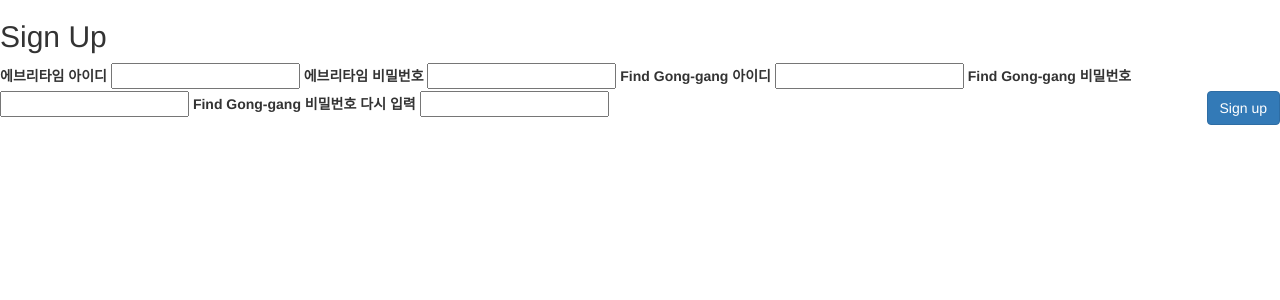
After one commit to ha-yeon0729/Everytime, a Django app: page /signup/ in a window 1280 px wide. The commit adds this page. Shown: the top 300 px of the page. Run offline with Django 3.2, Linux system fonts and the light colour scheme; some libraries are stand-ins or nearby versions.

```diff
--- a/everyTime/app1/templates/login.html
+++ b/everyTime/app1/templates/login.html
@@ -70,7 +70,7 @@
 				</div>
                  <div class="mt-4">
                 <div class="d-flex justify-content-center links">
-                    Don't have an account? <a href="#" class="ml-2">Sign Up</a>
+                    Don't have an account? <a href="../signup" class="ml-2">Sign Up</a>
                 </div>
                 <div class="d-flex justify-content-center links">
                     <a href="#">Forgot your password?</a>
--- /dev/null
+++ b/everyTime/app1/templates/signup.html
@@ -0,0 +1,31 @@
+<!DOCTYPE html>
+<html lang="ko">
+<head>
+    <meta charset="UTF-8">
+    <title>Title</title>
+</head>
+<body>
+<link href="//netdna.bootstrapcdn.com/twitter-bootstrap/2.3.2/css/bootstrap-combined.min.css" rel="stylesheet" id="bootstrap-css">
+<script src="//netdna.bootstrapcdn.com/twitter-bootstrap/2.3.2/js/bootstrap.min.js"></script>
+<script src="//code.jquery.com/jquery-1.11.1.min.js"></script>
+<!------ Include the above in your HEAD tag ---------->
+
+<div class="span3">
+    <h2>Sign Up</h2>
+    <form>
+    <label>에브리타임 아이디</label>
+    <input type="text" name="etaid" class="span3">
+    <label>에브리타임 비밀번호</label>
+    <input type="password" name="etapw" class="span3">
+    <label>Find Gong-gang 아이디</label>
+    <input type="text" name="userid" class="span3">
+    <label>Find Gong-gang 비밀번호</label>
+    <input type="text" name="userpw" class="span3">
+    <label>Find Gong-gang 비밀번호 다시 입력</label>
+    <input type="password" name="password" class="span3">
+    <input type="submit" value="Sign up" class="btn btn-primary pull-right">
+    <div class="clearfix"></div>
+    </form>
+</div>
+</body>
+</html>
--- /dev/null
+++ b/everyTime/app1/urls.py
@@ -0,0 +1,8 @@
+from django.urls import path
+from . import views
+
+urlpatterns = [
+    path('', views.index, name='login'),
+    path('select/', views.select, name='select'),
+    path('signup/', views.signup, name='signup'),
+]
--- a/everyTime/app1/views.py
+++ b/everyTime/app1/views.py
@@ -1,5 +1,6 @@
-import platform
-from django.shortcuts import render
+import re
+import pandas as pd
+from django.shortcuts import render, redirect
 from bs4 import BeautifulSoup
 from selenium import webdriver
 from django.views.decorators.csrf import csrf_exempt
@@ -8,14 +9,33 @@ from time import sleep
 #def f_login(request):
     #회원가입 db완성 후 로그인 시 id pw 받아와서 db랑 비교 후 일치 하면 다음 페이지로이동 아닐 시 예외 처리
 
-def home(request):
+
+@csrf_exempt
+
+def index(request):
     return render(request, 'login.html')
-@csrf_exempt
 
 #------------------------------------시간표 crawling 부분(selenium)-------------------------------------------------
 
 def login(request): #추후 시간표 크롤링함수로 이름 변경
     if request.method == "POST":
+
+        def start2time(start):
+            base = 900
+            off_set = int(((start - 450) / 25) * 50)
+            base += off_set
+            if base % 100 != 0:
+                base -= 20
+            return base
+
+        def class_len2time(class_len):
+            base = 100
+            off_set = int(((class_len - 51) / 25) * 50)
+            base += off_set
+            if base % 100 != 0:
+                base -= 20
+            return base
+
         # 로그인 url
         url = 'https://everytime.kr/login'
 
@@ -24,43 +44,73 @@ def login(request): #추후 시간표 크롤링함수로 이름 변경
         # 크롤러 실행 시 로그노출 안되도록 option 설정
         options.add_experimental_option('excludeSwitches', ['enable-logging'])
 
-        #개발용-코드
-        if platform.system() == 'Windows':
-            user_id = request.POST.get('userid')  # 개인 아이디 입력
+        user_id = request.POST['userid']  # 개인 아이디 입력
 
-            user_pw = request.POST.get('userpw')  # 비밀번호 입력
+        user_pw = request.POST['userpw']  # 비밀번호 입력
 
-            driver = webdriver.Chrome('C:\chromedriver.exe', options=options)
+        driver = webdriver.Chrome('C:\chromedriver.exe', options=options)
 
-            driver.get(url)
+        driver.get(url)
 
-            # id값으로 ID,Password 입력창을 찾아준 후 값 입력
-            driver.find_element_by_xpath('//*[@id="container"]/form/p[1]/input').send_keys(user_id)
+        # id값으로 ID,Password 입력창을 찾아준 후 값 입력
+        driver.find_element_by_xpath('//*[@id="container"]/form/p[1]/input').send_keys(user_id)
 
-            sleep(1)
+        sleep(1)
 
-            driver.find_element_by_xpath('//*[@id="container"]/form/p[2]/input').send_keys(user_pw)
+        driver.find_element_by_xpath('//*[@id="container"]/form/p[2]/input').send_keys(user_pw)
 
-            sleep(2)
+        sleep(2)
 
-            # 로그인 버튼 클릭
-            driver.find_element_by_xpath('//*[@id="container"]/form/p[3]/input').click()
+        # 로그인 버튼 클릭
+        driver.find_element_by_xpath('//*[@id="container"]/form/p[3]/input').click()
 
-            sleep(2)
+        sleep(2)
 
-            # 로그인 성공여부 확인 및 예외처리
-            try:
-                driver.find_element_by_xpath('//*[@id="menu"]/li[2]/a').click()
+        # 로그인 성공여부 확인 및 예외처리
+        try:
+            driver.find_element_by_xpath('//*[@id="menu"]/li[2]/a').click()
 
-            except:
-                driver.quit()
-                return 'err'
-
+        except:
             driver.quit()
 
-            return render(request, "select.html")
+        # 시간표 로딩 시간 부여
+        sleep(3)
+
+        # 현재 페이지(시간표) html불러오기
+        html = driver.page_source
+
+        soup = BeautifulSoup(html, 'html.parser')
+
+        day = ["월", "화", "수", "목", "금", ]
+
+        for i in range(2, 7):
+            value = soup.select_one(
+                '#container > div > div.tablebody > table > tbody > tr > td:nth-child(%d) > div.cols' % (i))
+            value = value.select('div')
+            print(day[i - 2])
+            for i in value:
+
+                start = str(start2time(int(re.sub(r'[^0-9]', '', i['style'][14:]))))
+                class_len = "0" + str(class_len2time(int(re.sub(r'[^0-9]', '', i['style'][0:13]))))
+                start = pd.to_datetime(start, format='%H%M')
+                class_len = pd.to_datetime(class_len, format='%I%M')
+
+                end_hour = start.hour + class_len.hour
+                end_minute = start.minute + class_len.minute
+                if end_minute >= 60:
+                    end_minute -= 60
+                    end_hour += 1
+
+                print("%d:%02d - %d:%02d" % (start.hour, start.minute, end_hour, end_minute))
+
+        driver.quit()
+
+        return render(request,"select.html")
 
 
 
 def select(request):
-    return render(request, "select.html")
+    return render(request,"select.html")
+
+def signup(request):
+    return render(request,"signup.html")
```
